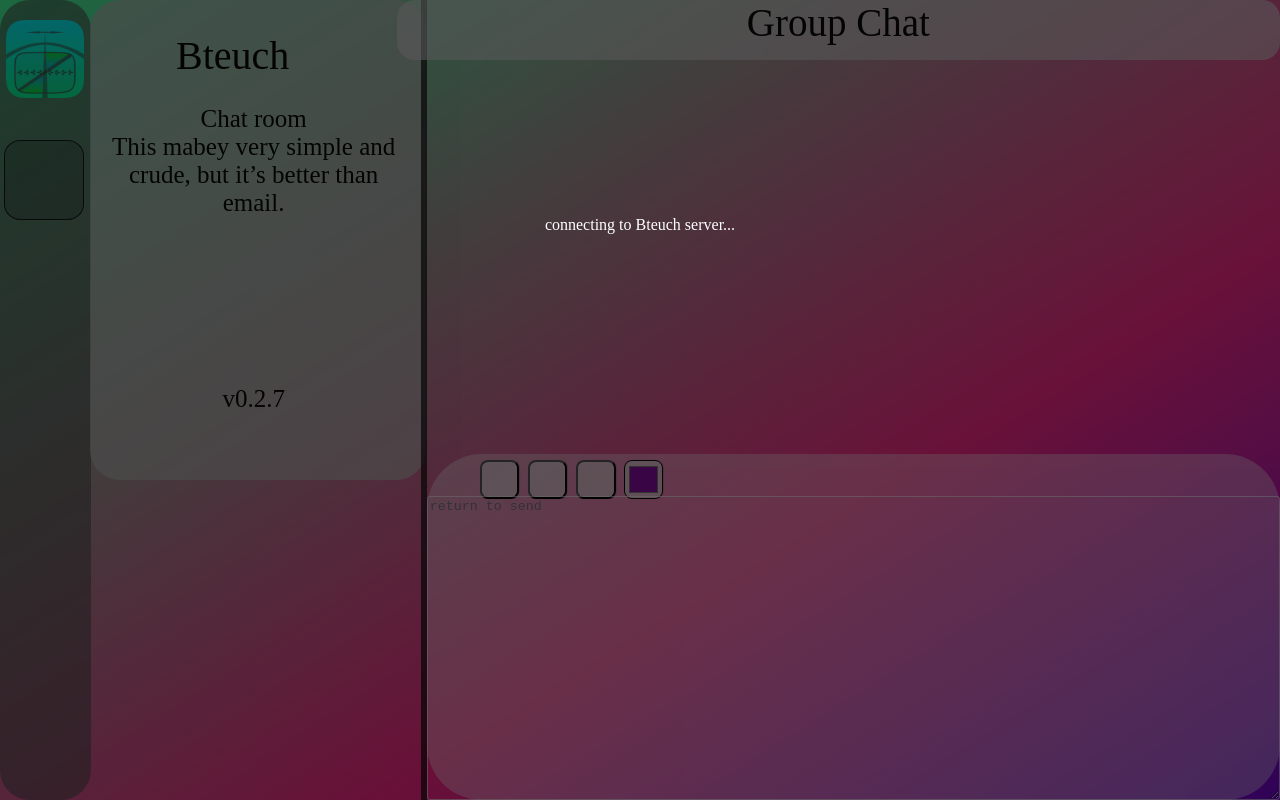
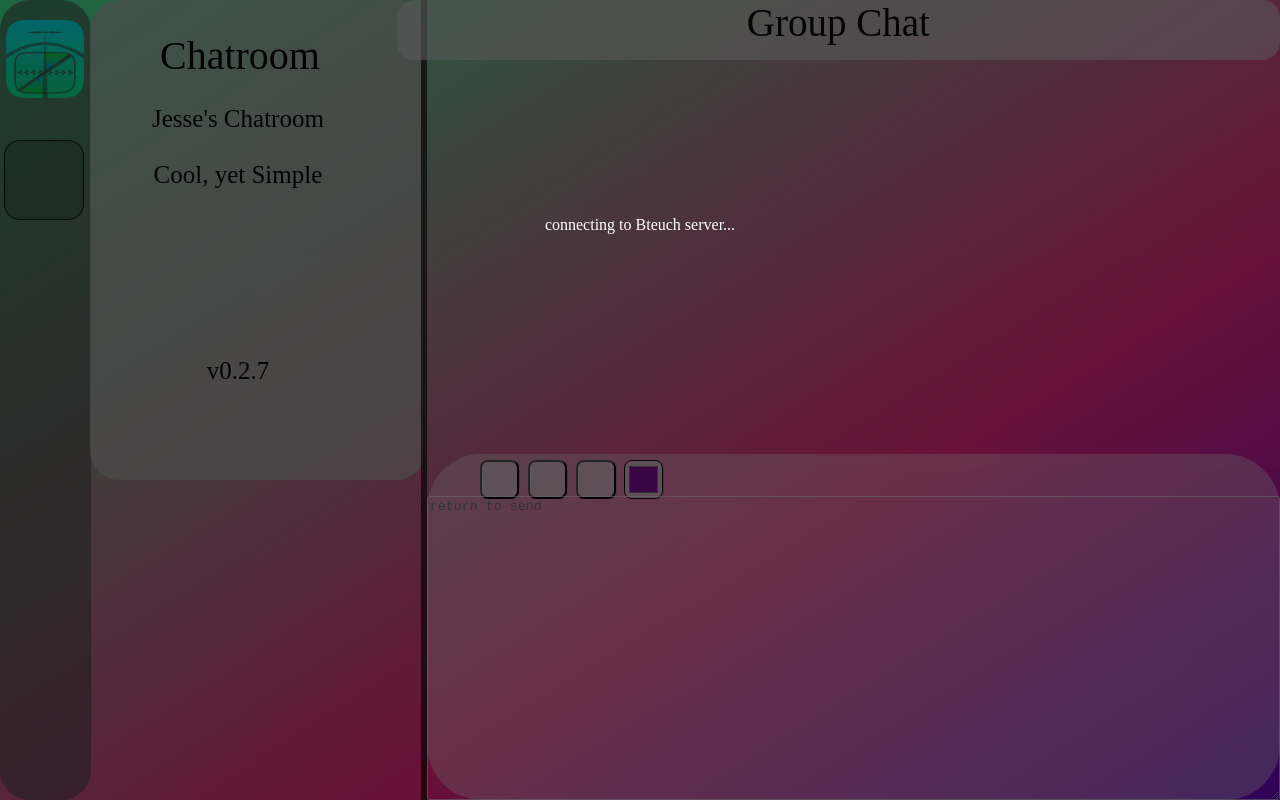
Before and after one commit to Jesse-0x/Bteuch, a website: page www/index.html in a window 1280 px wide. Drawn offline with nearby package versions, Linux system fonts and the light colour scheme; no server answers; a web font is replaced by a local one.

Commit message:
version 2.7.7

```diff
--- a/www/index.html
+++ b/www/index.html
@@ -2,7 +2,7 @@
 <html>
 
 <head>
-    <title>Bteuch</title>
+    <title>Jesse's Chatroom</title>
     <meta name="author" content="Jesse">
     <meta name="description" content="Bteuch">
     <meta name="keywords" content="Chat Chatroom Bteuch jessegong gongjesse jessechat Chara0">
@@ -48,8 +48,8 @@
         </div>
 
         <div class="listintro">
-            <til>Bteuch</til>
-            <p> Chat room<br />This mabey very simple and<br />crude, but it’s better than<br />email.</p9><br /><br /><br /><br /><br /><br /><br />v0.2.7</p>
+            <til>Chatroom</til>
+            <p> Jesse's Chatroom<br /><br />Cool, yet Simple</p9><br /><br /><br /><br /><br /><br /><br />v0.2.7</p>
         </div>
 
         <div class="boundary"></div>
--- a/www/styles/main.css
+++ b/www/styles/main.css
@@ -125,7 +125,7 @@ html, body {
 .listintro til{
     position:fixed;
     top: 2rem;
-    left: 11rem;
+    left: 10rem;
     font-family:  "SF";
     font-size: 40px;
     color: #000000;
@@ -137,7 +137,7 @@ html, body {
 .listintro p{
     position:fixed;
     top: 5rem;
-    left: 7rem;
+    left: 9.5rem;
     font-family:  "SF";
     font-size: 25px;
     color: #000000;
@@ -191,7 +191,7 @@ html, body {
 #hisMsg {
     position:fixed;
     top: 3.75rem;
-    left: 28.8rem;
+    left: 26.71rem;
     right: 0;
     bottom: 20.73rem;
     height: auto;
@@ -204,7 +204,7 @@ html, body {
 /* the system message */
 #hisMsg p1 {
     text-align: center;
-    padding-left: 370px;
+    padding-left: 45%;
 }
 
 /* if someone send message */
```
